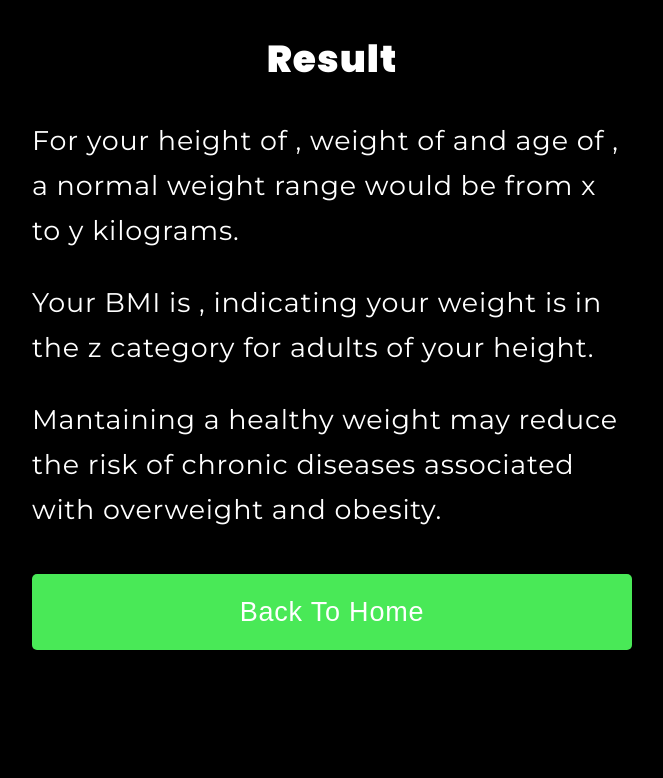
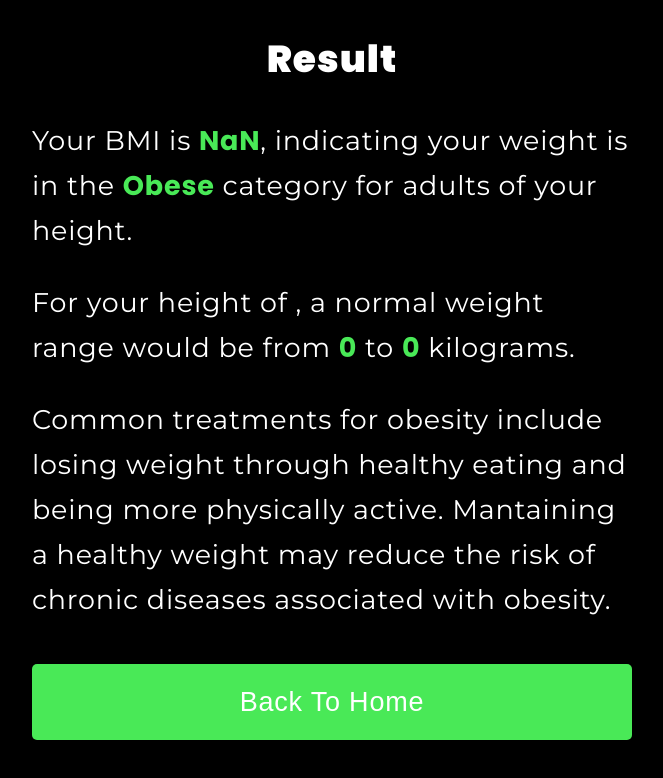
Before and after one commit to asuman315/Get-Bmi, a React (Create React App) app: page /results in a window 1280 px wide. Shown: the top 778 px of the page, without its empty margins (308-971 px from the left). Built offline with nearby package versions, Linux system fonts and the light colour scheme.

Commit message:
second commit

```diff
--- /dev/null
+++ b/src/Alert.js
@@ -0,0 +1,25 @@
+import React, { useContext, useEffect } from 'react';
+import { AppContext } from './App'
+
+const Alert = () => {
+ //grab alert and setAlert from root component
+ const { alert, setAlert } = useContext(AppContext)
+
+ const { msg } = alert
+
+ //clear alert after 3 secs
+ useEffect(() => {
+  const alertTimeOut = setTimeout (() => {
+    setAlert({show: false})
+  }, 3500)
+
+  //clean up function
+  return () => clearTimeout(alertTimeOut)
+ }, [])
+
+  return (
+    <p className='alert'>{msg}</p>
+  )
+}
+
+export default Alert
--- a/src/App.js
+++ b/src/App.js
@@ -1,33 +1,74 @@
 import Main from './main';
-import {Routes,
+import {
+  Routes,
   Route,
 } from 'react-router-dom'
 import './index.css'
 import Results from './results';
-import React, {useState, createContext} from 'react';
+import React, { useState, createContext } from 'react';
 import { useNavigate } from 'react-router-dom';
 
 export const AppContext = createContext();
 
 const App = () => {
- // console.log(bmi);
 
   const [ageCount, setAgeCount] = useState('')
   const [weightCount, setWeightCount] = useState('')
   const [heightCount, setHeightCount] = useState('')
   const [checkMaleGender, setCheckMaleGender] = useState()
   const [checkFemaleGender, setCheckFemaleGender] = useState()
+  const [alert, setAlert] = useState({ show: false, msg: '', type: ''})
 
-  const handleCalculation = () => {
+  //calculate bmi
   let bmi = weightCount / (heightCount * heightCount)
   bmi = Math.round(bmi)
-    navigate('/results')
-    return bmi
+  // console.log(bmi);
+
+  let normalWeightOne = 18.5 * (heightCount * heightCount)
+  normalWeightOne = Math.round(normalWeightOne)
+
+  let normalWeightTwo = 24.9 * (heightCount * heightCount)
+  normalWeightTwo = Math.round(normalWeightTwo)
+
+  const normalWeightRanges = [normalWeightOne, normalWeightTwo]
+
+  let bmiCategory = '';
+  let recommendation = '';
+
+
+  if(bmi < 18.5) {
+    bmiCategory = 'Under Weight'
+    recommendation = 'Mantaining a healthy weight  may reduce the risk of chronic diseases associated with overweight and obesity'
+  } else if (bmi >= 18.5 && bmi <= 24.9) {
+    bmiCategory = 'Normal weight'
+    recommendation = 'Mantaining a healthy weight  may reduce the risk of chronic diseases associated with overweight, underweight and obesity.'
+  } else if (bmi >= 25 && bmi <= 29.9) {
+    bmiCategory = 'Over Weight'
+    recommendation = 'Common treatments for overweight include losing weight through healthy eating and being more physically active. Mantaining a healthy weight may reduce the risk of chronic diseases associated with overweight.'
+  } else {
+    bmiCategory = 'Obese'
+    recommendation = 'Common treatments for obesity include losing weight through healthy eating and being more physically active. Mantaining a healthy weight may reduce the risk of chronic diseases associated with obesity.'
   }
+
+    //console.log(handleCalculation());
 
   let navigate = useNavigate()
 
-  //console.log(handleCalculation());
+  const handleCalculation = () => {
+
+    //handle validations
+    if (heightCount === '' || weightCount === '' || ageCount === '') {
+      setAlert({show: true, msg: 'Please, you need to provide your Weight, Age and Height!'})
+      return
+    }
+
+    // if (!checkFemaleGender || !checkMaleGender) {
+    //   setAlert({ show: true, msg: 'Please, you need to select a gender!' })
+    //   return
+    // }
+    navigate('/results')
+  }
+
 
   return (
     <AppContext.Provider value={{
@@ -41,7 +82,13 @@ const App = () => {
       checkFemaleGender,
       checkMaleGender,
       setCheckFemaleGender,
-        setCheckMaleGender
+      setCheckMaleGender,
+      bmi,
+      recommendation,
+      bmiCategory,
+      normalWeightRanges,
+      alert,
+      setAlert
     }}>
       <Routes>
         <Route path='/get-bmi' element={<Main />} />
--- a/src/age.js
+++ b/src/age.js
@@ -2,13 +2,14 @@ import circleMinus from './images/circle-minus.svg';
 import circlePlus from './images/circle-plus.svg';
 import React, { createContext, useContext } from 'react';
 import {AppContext} from './App'
+import Alert from './Alert'
 // import {} from 'react-icons/fa';
 
 //const AppContext = createContext();
 
 const Age = () => {
 
-  const { ageCount, setAgeCount, weightCount, setWeightCount, heightCount, setHeightCount, handleCalculation
+  const { ageCount, setAgeCount, weightCount, setWeightCount, heightCount, setHeightCount, handleCalculation, alert, checkMaleGender, checkFemaleGender,
 } = useContext(AppContext)
 
   return (
@@ -29,6 +30,7 @@ const Age = () => {
                 placeholder='e.g 28'
                 value={ageCount}
                 onChange={(e) => setAgeCount(parseInt(e.target.value))}
+                required
              />
             <img
               src={circlePlus}
@@ -51,7 +53,8 @@ const Age = () => {
                 type="number"
                 placeholder='e.g 68'
                 value={weightCount}
-                onChange={(e) => setWeightCount(parseInt(e.target.value))}
+                onChange={(e) => setWeightCount(parseInt(e.target.value))
+                }
                 required
               />
              <img
@@ -74,6 +77,7 @@ const Age = () => {
               className='circle-minus'
               alt="circle minus"
               onClick={() => setHeightCount(heightCount - 0.01)}
+              required
             />
             <input
               type="number"
@@ -97,6 +101,7 @@ const Age = () => {
        </li>
       </ul>
      </form>
+     {alert.show && <Alert />}
       <div className="button-container">
         <button className='calculate-btn' onClick={handleCalculation}>Calculate Your BMI</button>
       </div>
--- a/src/genders.js
+++ b/src/genders.js
@@ -6,7 +6,7 @@ import { AppContext } from './App'
 
 const Genders = () => {
 
-  const { ageCount, setAgeCount, weightCount, setWeightCount, heightCount, setHeightCount, handleCalculation, setCheckMaleGender, setCheckFemaleGender, checkMaleGender, checkFemaleGender
+  const { setCheckMaleGender, setCheckFemaleGender, checkMaleGender, checkFemaleGender
   } = useContext(AppContext)
 
   const maleGenderClicked = () => {
--- a/src/index.css
+++ b/src/index.css
@@ -207,6 +207,8 @@ ul {
 
 .results-container span {
   color: hsl(125, 78%, 60%);
+  font-weight: 700;
+  font-family: 'poppins', sans-serif;
 }
 
 .results-container button {
@@ -229,6 +231,19 @@ ul {
 
 .circle-checked {
   color: hsl(125, 78%, 60%);
+}
+
+.alert {
+  font-size: 1.5rem;
+  color: white;
+  background-color: hsl(0, 79%, 65%);
+  position: absolute;
+  top: 55rem;
+  width: 75%;
+  padding: 1rem;
+  border-radius: 10px;
+  letter-spacing: 1px;
+  line-height: 2.5rem;
 }
 
 /* Hide input arrows on Chrome, Safari, Edge, Opera */
--- a/src/results.js
+++ b/src/results.js
@@ -6,24 +6,33 @@ import { AppContext } from './App'
 
 const Results = () => {
 
-  const { ageCount, setAgeCount, weightCount, setWeightCount, heightCount, setHeightCount, handleCalculation
+  const { ageCount, weightCount, heightCount, bmi, recommendation, bmiCategory, normalWeightRanges, setWeightCount, setHeightCount, setAgeCount, setCheckMaleGender, setCheckFemaleGender
   } = useContext(AppContext)
+
+  const backToHome = () => {
+    setWeightCount('')
+    setHeightCount('')
+    setAgeCount('')
+    setCheckMaleGender('')
+    setCheckFemaleGender('')
+    navigate('/get-bmi')
+
+  }
 
 
   const navigate = useNavigate()
+    // Mantaining a healthy weight may reduce the risk of chronic diseases associated with overweight and obesity.
   return (
     <div className="results-container">
-     <h2>Result</h2>
-     <p>
-        For your height of <span>{heightCount}</span>, weight of <span>{weightCount}</span> and age of <span>{ageCount}</span>,  a normal weight range would be from x to y kilograms.
-     </p>
-     <p>
-       Your BMI is , indicating your weight is in the z category for adults of your height.
-     </p>
-     <p>
-       Mantaining a healthy weight may reduce the risk of chronic diseases associated with overweight and obesity.
-     </p>
-      <button onClick={() => navigate('/get-bmi')} >Back To Home</button>
+      <h2>Result</h2>
+      <p>
+        Your BMI is <span>{bmi}</span>, indicating your weight is in the <span>{bmiCategory}</span> category for adults of your height.
+      </p>
+      <p>
+        For your height of <span>{heightCount}</span>, a normal weight range would be from <span>{normalWeightRanges[0]}</span> to <span>{normalWeightRanges[1]}</span> kilograms.
+      </p>
+      <p>{recommendation}</p>
+      <button onClick={backToHome}>Back To Home</button>
     </div>
   )
 }
```
Also changed, not shown: 1 other file (tests, documents, lock files or other folders). Lines whose indentation alone changed are shown as unchanged.
